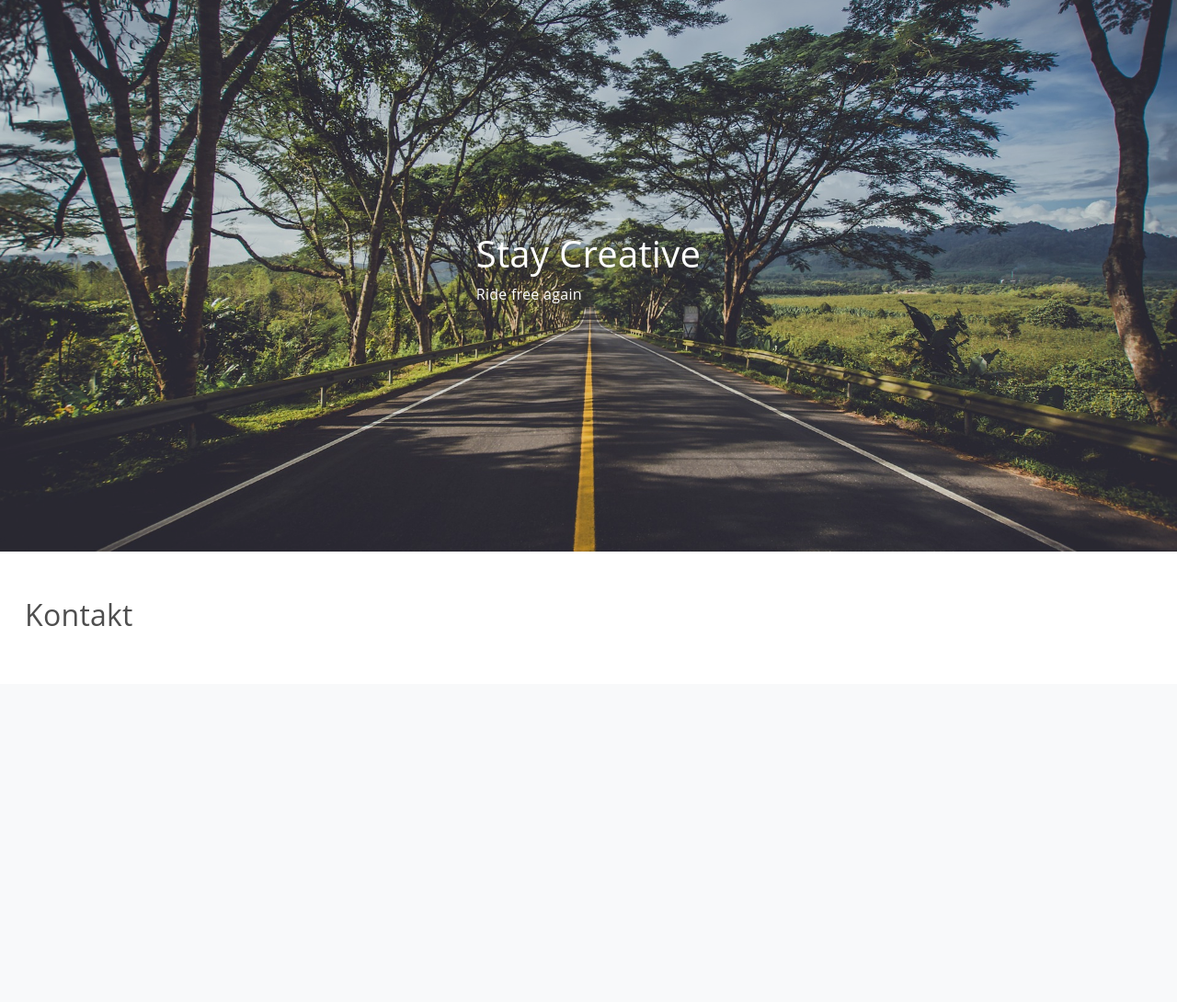
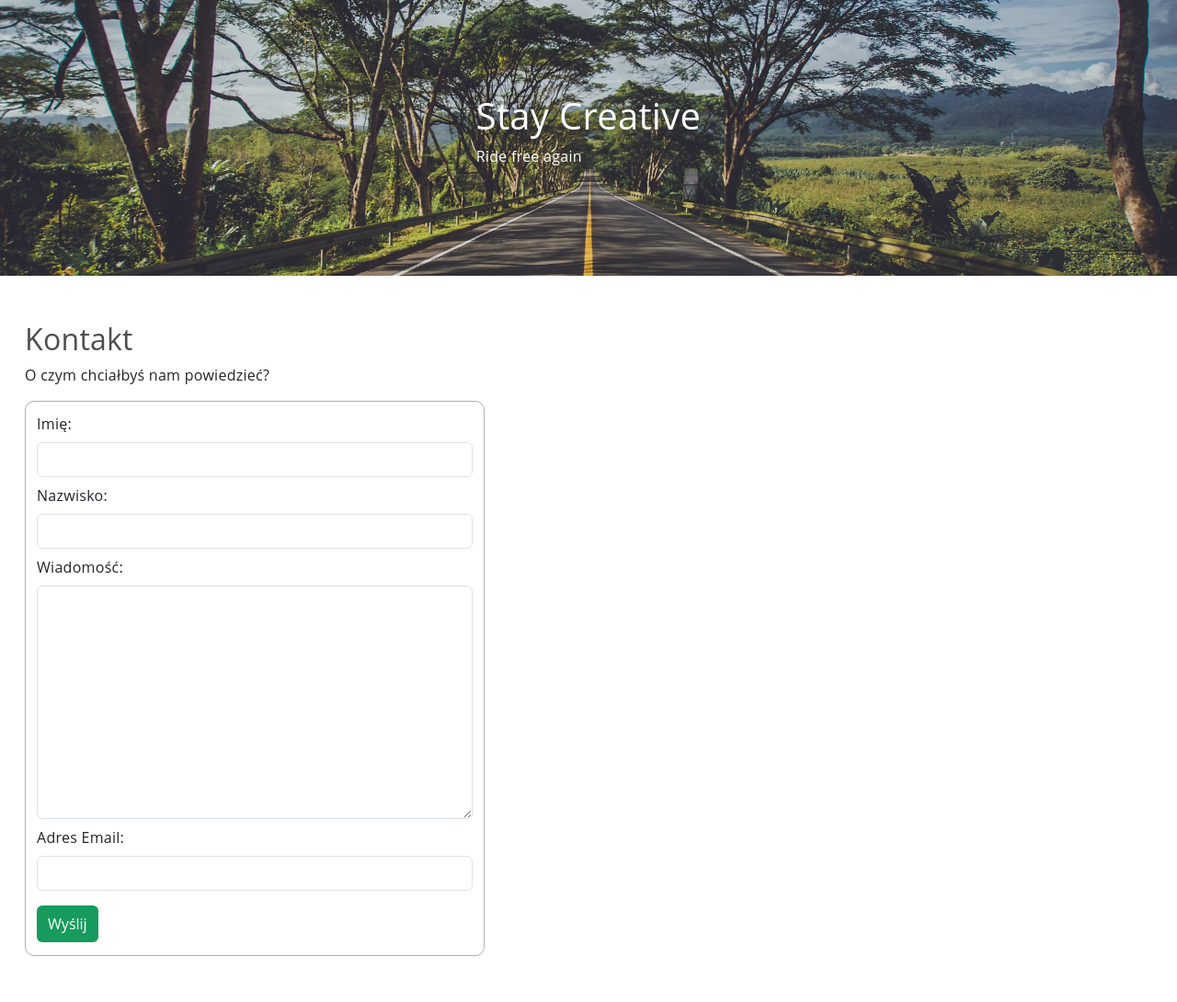
Before and after one commit to infoshareacademy/jpydzr5-car-share-info, a Django app: page /contact/ in a window 1280 px wide. Shown: the part 56-1146 px from the top of the page at 92% size. Before the commit the page ends 737 px from the top, so only its background shows below. Run offline with Django 5.2, Linux system fonts and the light colour scheme.

Commit message:
added contact form

```diff
--- /dev/null
+++ b/car_rental/rentalApp/forms.py
@@ -0,0 +1,30 @@
+from django import forms
+
+
+class ContactForm(forms.Form):
+    firstname = forms.CharField(
+        label="Imię",
+        error_messages={
+            "required": "To pole jest wymagane.",
+        },
+        widget=forms.TextInput(attrs={"class": "form-control"}),
+        # required=False,
+    )
+    lastname = forms.CharField(
+        label="Nazwisko",
+        error_messages={"required": "To pole jest wymagane."},
+        widget=forms.TextInput(attrs={"class": "form-control"}),
+        # required=False,
+    )
+    comment = forms.CharField(
+        label="Wiadomość",
+        widget=forms.Textarea(attrs={"class": "form-control"}),
+        error_messages={"required": "To pole jest wymagane."},
+        # required=False,
+    )
+    email_address = forms.EmailField(
+        label="Adres Email",
+        error_messages={"required": "Niepoprawny adres email."},
+        widget=forms.EmailInput(attrs={"class": "form-control"}),
+        # required=False,
+    )
--- a/car_rental/rentalApp/static/rentalApp/base.css
+++ b/car_rental/rentalApp/static/rentalApp/base.css
@@ -66,7 +66,7 @@ body .nav-section .switch-link {
 }
 body .hero-section .hero-container {
   position: relative;
-  height: 600px;
+  height: 300px;
 }
 body .hero-section .hero-container .hero-image {
   width: 100%;
@@ -94,4 +94,25 @@ body .content-section .spacer {
 }
 body .content-section h2 {
   color: #4e4e4e;
+}
+body .content-section .btn-form {
+  border: none;
+  margin-top: 8px;
+  margin-bottom: 2px;
+  padding-top: 8px;
+  padding-bottom: 8px;
+  background-color: #179b5d;
+}
+body .content-section .btn-form:hover {
+  background-color: #198754;
+}
+body .content-section .form-wrapper {
+  max-width: 500px;
+  padding: 12px;
+  border: 1px solid rgba(128, 128, 128, 0.629);
+  border-radius: 10px;
+}
+body .content-section .form-control {
+  margin-top: 8px;
+  margin-bottom: 8px;
 }/*# sourceMappingURL=base.css.map */
--- a/car_rental/rentalApp/static/rentalApp/base.scss
+++ b/car_rental/rentalApp/static/rentalApp/base.scss
@@ -90,7 +90,7 @@ body {
     .hero-section {
         .hero-container {
             position: relative;
-            height: 600px;
+            height: 300px;
             .hero-image {
 
                 width: 100%;
@@ -122,5 +122,26 @@ body {
         h2 {
             color: $b2-color;
         }
+        .btn-form {
+            border: none;
+            margin-top: 8px;
+            margin-bottom: 2px;
+            padding-top: 8px;
+            padding-bottom: 8px;
+            background-color: $active-color;
+        }
+        .btn-form:hover {
+            background-color: $primary-color;
+        }
+        .form-wrapper {
+            max-width: 500px;
+            padding: 12px;
+            border: 1px solid rgba(128, 128, 128, 0.629);
+            border-radius: 10px;
+        }
+        .form-control {
+            margin-top: 8px;
+            margin-bottom: 8px;
+        }
     }
 }
--- a/car_rental/rentalApp/templates/rentalApp/contact.html
+++ b/car_rental/rentalApp/templates/rentalApp/contact.html
@@ -14,5 +14,19 @@
 </li>
 {% endblock switch-link %}
 {% block content-section %}
-    <h2>Kontakt</h2>
+<h2>Kontakt</h2>
+<div class="form-header">
+    <p>O czym chciałbyś nam powiedzieć?</p>
+</div>
+<div class="form-wrapper">
+    <form action="" method="POST">
+        {% csrf_token %}
+        {{ form }}
+        <button type="submit" class="btn btn-success btn-form">Wyślij</button>
+    </form>
+</div>
+{% if message %}
+<p>Dziękujemy za wiadomość!</p>
+{% endif %}
+<div class="spacer"></div>
 {% endblock content-section %}
--- a/car_rental/rentalApp/urls.py
+++ b/car_rental/rentalApp/urls.py
@@ -7,5 +7,5 @@ urlpatterns = [
     path("", views.to_home, name="to_home"),
     path("home/", views.home, name="home"),
     path("rent/", views.rent, name="rent"),
-    path("contact/", views.contact, name="contact"),
+    path("contact/", views.contact, name="contact"),  # type: ignore
 ]
--- a/car_rental/rentalApp/views.py
+++ b/car_rental/rentalApp/views.py
@@ -1,5 +1,7 @@
 from django.http import HttpResponseRedirect
 from django.shortcuts import render
+
+from .forms import ContactForm
 
 
 # Create your views here.
@@ -22,7 +24,24 @@ def rent(request):
 
 
 def contact(request):
+    if request.method == "POST":
+        form = ContactForm(request.POST)
+        if form.is_valid():
+            data = form.cleaned_data  # Storing Cleaned Data
+            return render(
+                request,
+                "rentalApp/contact.html",
+                {
+                    "message": data,
+                },
+            )
+    else:
+        form = ContactForm()  # Client Side Form Validation
+
     return render(
         request,
         "rentalApp/contact.html",
+        {
+            "form": form,
+        },
     )
```
Also changed, not shown: 1 other file.
